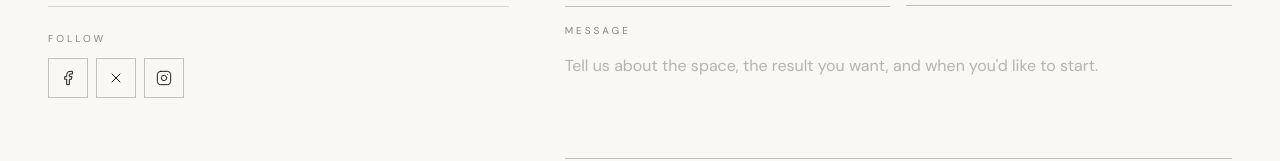
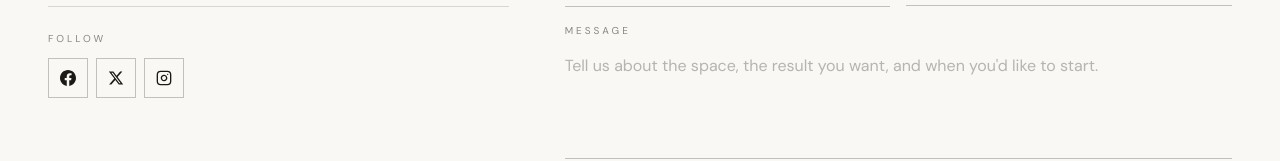
Before and after one commit to thealmikey/kim-designs, a Next.js app: page /contact in a window 1280 px wide. Shown: the part 641-802 px from the top of the page. Built offline with nearby package versions, Linux system fonts and the light colour scheme; no server answers.

Commit message:
Contact: inline social SVGs, remove unused lucide-lab + type shim

```diff
--- a/src/components/ContactSection.tsx
+++ b/src/components/ContactSection.tsx
@@ -8,9 +8,6 @@
   Mail,
   Phone,
   MapPin,
-  Facebook,
-  X,
-  Instagram,
   ArrowUpRight,
   Check,
 } from "lucide-react";
@@ -148,7 +145,9 @@
                   aria-label="Winterior Design on Facebook"
                   className="w-10 h-10 border border-foreground/25 flex items-center justify-center hover:border-foreground hover:bg-foreground hover:text-background transition-colors"
                 >
-                  <Facebook size={16} strokeWidth={1.5} />
+                  <svg width="16" height="16" viewBox="0 0 24 24" fill="currentColor" aria-hidden="true">
+                    <path d="M24 12.073c0-6.627-5.373-12-12-12s-12 5.373-12 12c0 5.99 4.388 10.954 10.125 11.854v-8.385H7.078v-3.47h3.047V9.43c0-3.007 1.792-4.669 4.533-4.669 1.312 0 2.686.235 2.686.235v2.953H15.83c-1.491 0-1.956.925-1.956 1.874v2.25h3.328l-.532 3.47h-2.796v8.385C19.612 23.027 24 18.062 24 12.073z" />
+                  </svg>
                 </a>
                 <a
                   href="https://x.com/winteriordesign"
@@ -157,7 +156,9 @@
                   aria-label="Winterior Design on X"
                   className="w-10 h-10 border border-foreground/25 flex items-center justify-center hover:border-foreground hover:bg-foreground hover:text-background transition-colors"
                 >
-                  <X size={16} strokeWidth={1.5} />
+                  <svg width="16" height="16" viewBox="0 0 24 24" fill="currentColor" aria-hidden="true">
+                    <path d="M18.244 2.25h3.308l-7.227 8.26 8.502 11.24H16.17l-5.214-6.817L4.99 21.75H1.68l7.73-8.835L1.254 2.25H8.08l4.713 6.231zm-1.161 17.52h1.833L7.084 4.126H5.117z" />
+                  </svg>
                 </a>
                 <a
                   href="https://instagram.com/winteriordesign"
@@ -166,7 +167,11 @@
                   aria-label="Winterior Design on Instagram"
                   className="w-10 h-10 border border-foreground/25 flex items-center justify-center hover:border-foreground hover:bg-foreground hover:text-background transition-colors"
                 >
-                  <Instagram size={16} strokeWidth={1.5} />
+                  <svg width="16" height="16" viewBox="0 0 24 24" fill="none" stroke="currentColor" strokeWidth="2" strokeLinecap="round" strokeLinejoin="round" aria-hidden="true">
+                    <rect x="2" y="2" width="20" height="20" rx="5" ry="5" />
+                    <path d="M16 11.37A4 4 0 1 1 12.63 8 4 4 0 0 1 16 11.37z" />
+                    <line x1="17.5" y1="6.5" x2="17.51" y2="6.5" />
+                  </svg>
                 </a>
               </div>
             </div>
--- a/src/types/lucide-react.d.ts
+++ /dev/null
@@ -1,22 +0,0 @@
-declare module "lucide-react" {
-  import type { SVGProps, ForwardRefExoticComponent, RefAttributes } from "react";
-
-  type LucideProps = SVGProps<SVGSVGElement> & {
-    size?: number | string;
-    color?: string;
-    strokeWidth?: number | string;
-  };
-
-  type LucideIcon = ForwardRefExoticComponent<
-    LucideProps & RefAttributes<SVGSVGElement>
-  >;
-
-  export const Mail: LucideIcon;
-  export const Phone: LucideIcon;
-  export const MapPin: LucideIcon;
-  export const Facebook: LucideIcon;
-  export const X: LucideIcon;
-  export const Instagram: LucideIcon;
-  export const ArrowUpRight: LucideIcon;
-  export const Check: LucideIcon;
-}
```
